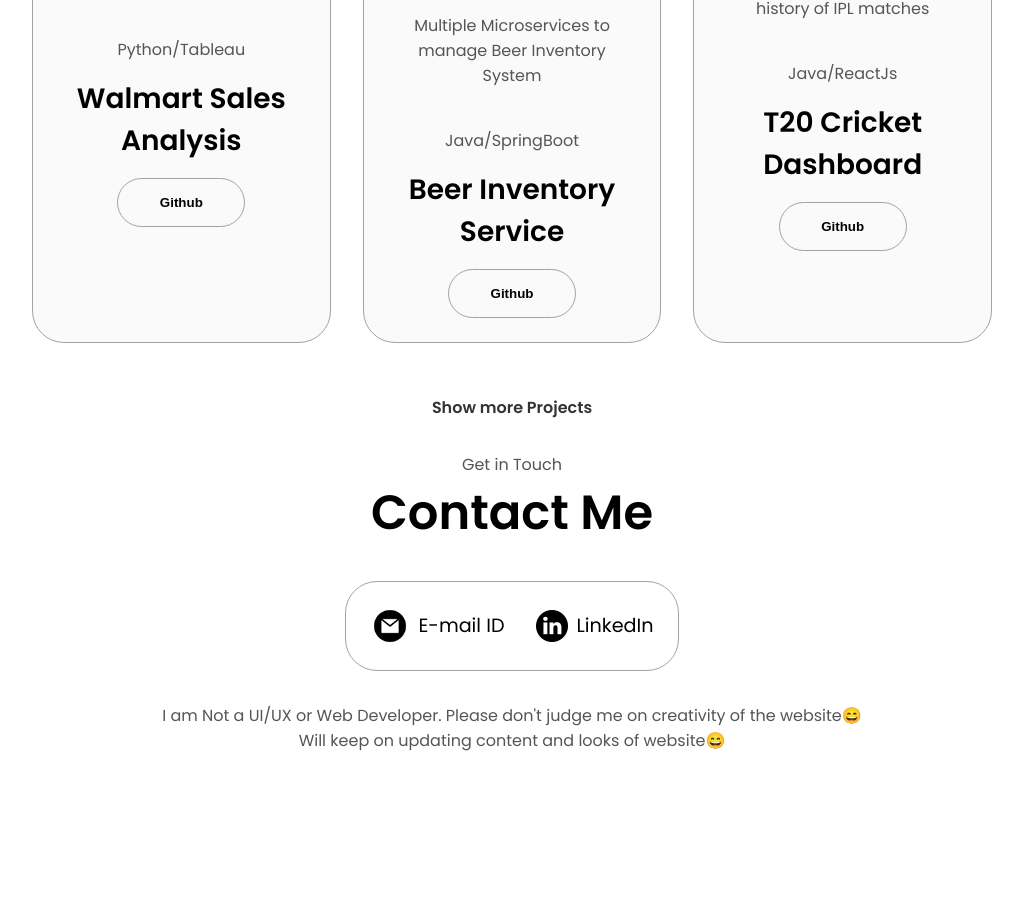
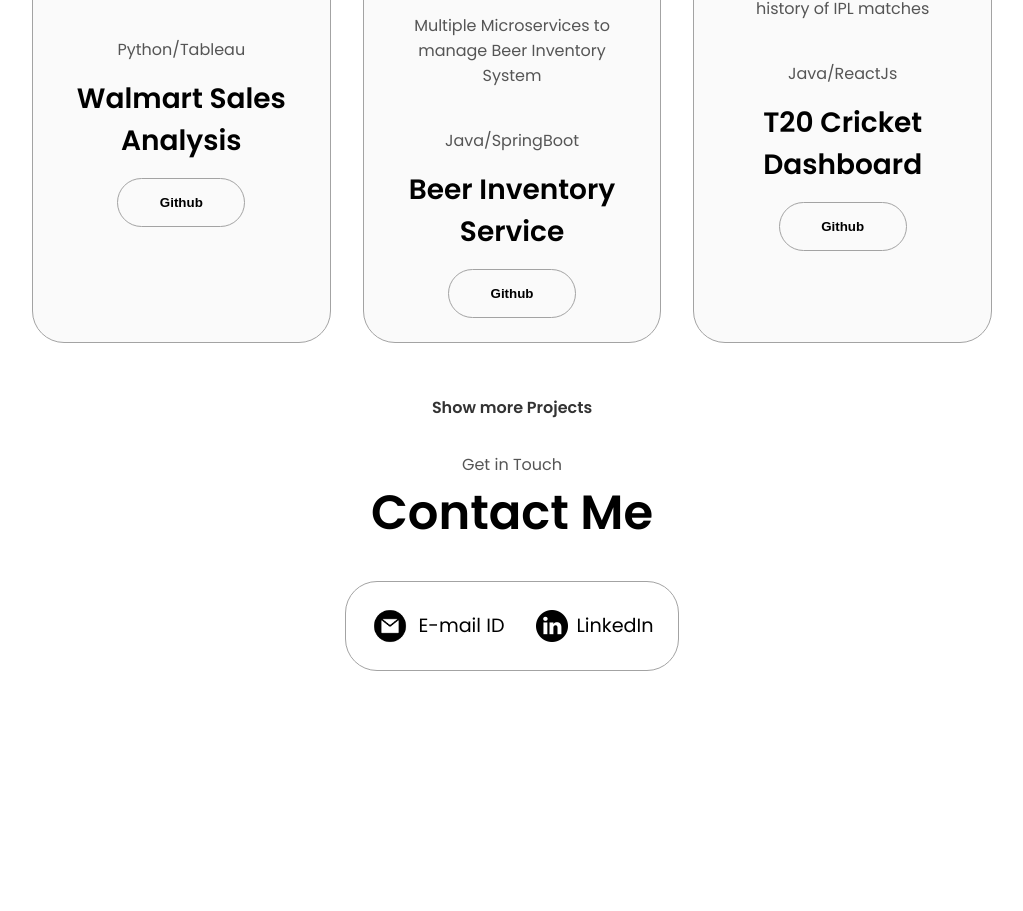
Before and after one commit to TaherVora/portfolio-website-S3, a plain HTML site: page index.html in a window 1280 px wide. Shown: the part 3581-4492 px from the top of the page, without its empty margins (128-1151 px from the left). After the commit the page ends 4284 px from the top, so only its background shows below. Drawn offline with Linux system fonts and the light colour scheme.

Commit message:
Removed footer

```diff
--- a/index.html
+++ b/index.html
@@ -462,10 +462,6 @@
         </div>
       </div>
     </section>
-    <footer>
-      <p>I am Not a UI/UX or Web Developer. Please don't judge me on creativity of the website😄</p>
-      <p>Will keep on updating content and looks of website😄</p>
-    </footer>
     <script src="script.js"></script>
   </body>
 </html>
```
